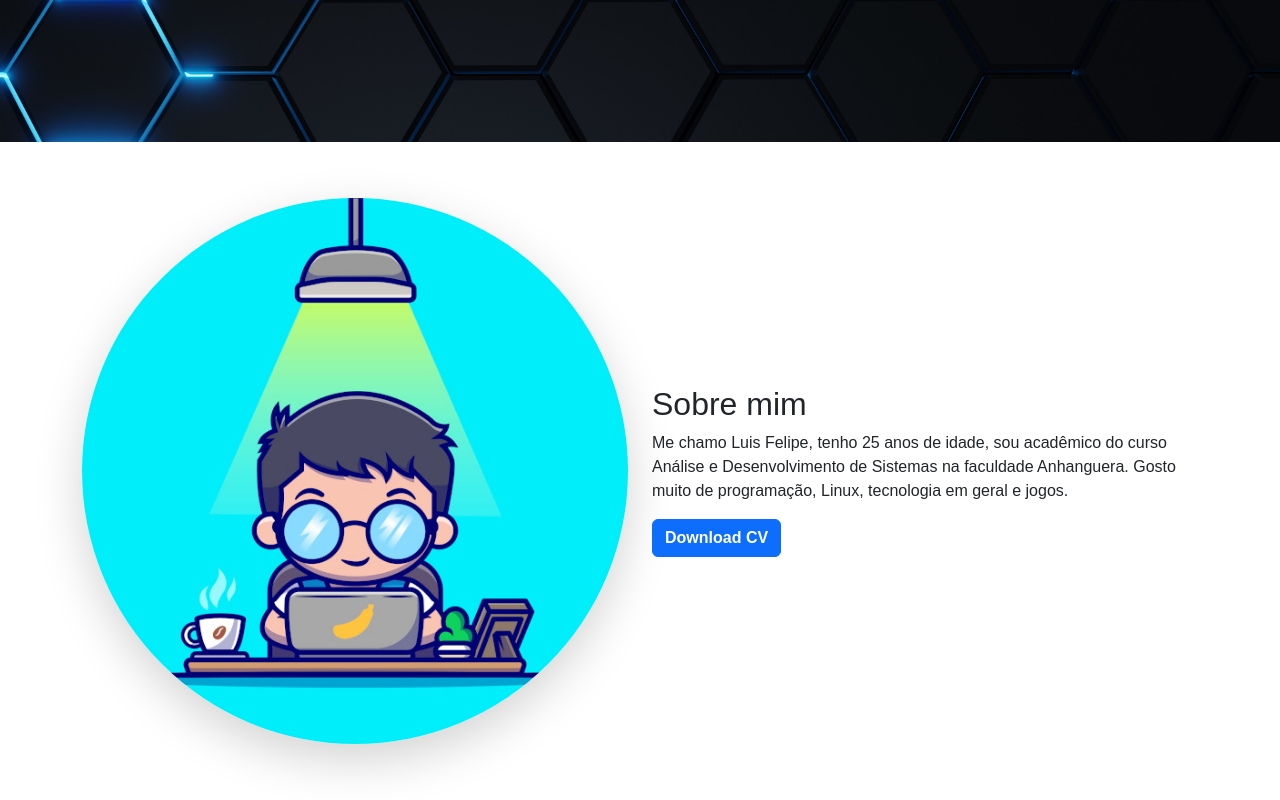
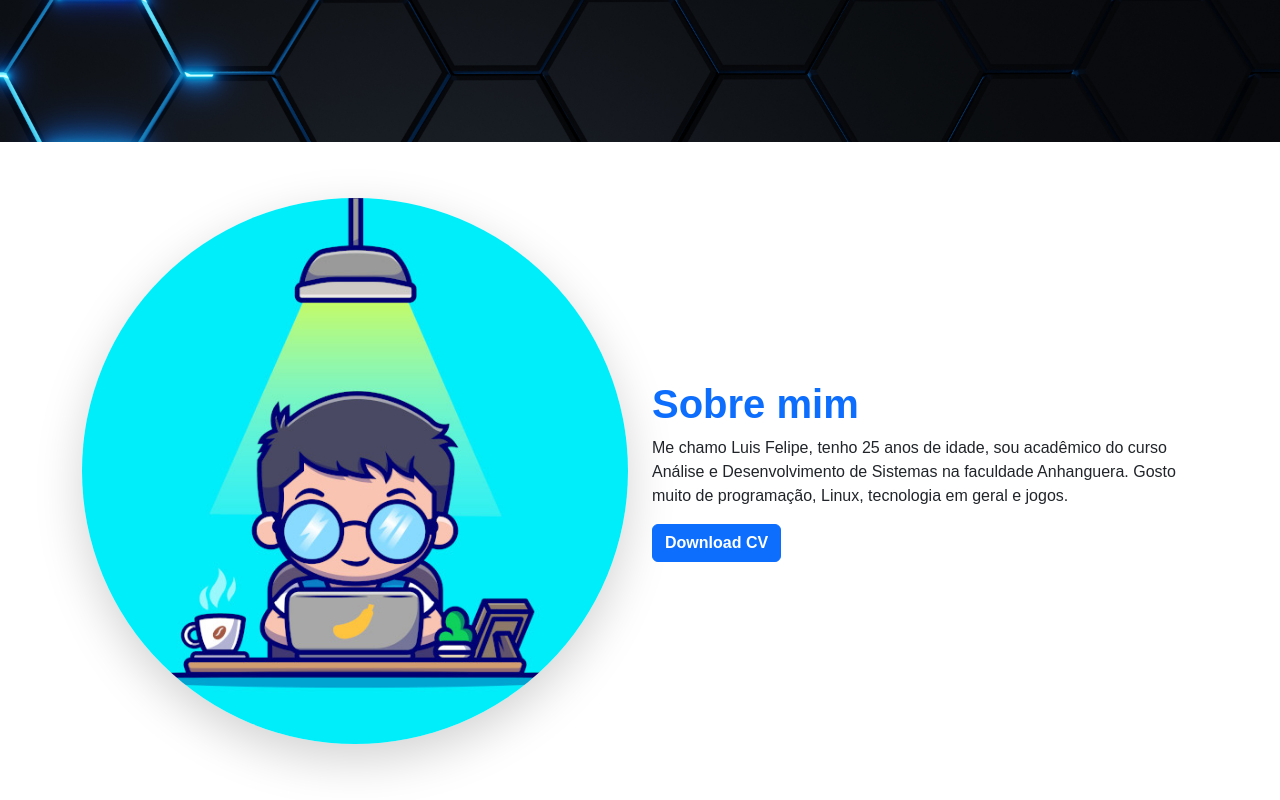
Before and after one commit to luissouzadeveloper/Portfolio, a React (Vite) app: page / in a window 1280 px wide. Shown: the part 588-1388 px from the top of the page. Built offline with nearby package versions, Linux system fonts and the light colour scheme.

Commit message:
Ajustes em about

```diff
--- a/src/components/About.jsx
+++ b/src/components/About.jsx
@@ -11,7 +11,7 @@ const About = () => {
                     </div>
 
                     <div className="col-12 col-md-6 text-center text-md-start mt-3 mt-md-0">
-                        <h2>Sobre mim</h2>
+                        <h2 className='fw-bold text-primary fs-1'>Sobre mim</h2>
                         <p>
                             Me chamo Luis Felipe, tenho 25 anos de idade, sou acadêmico do curso Análise e Desenvolvimento de Sistemas na faculdade Anhanguera. Gosto muito de programação, Linux, tecnologia em geral e jogos.
                         </p>
```
